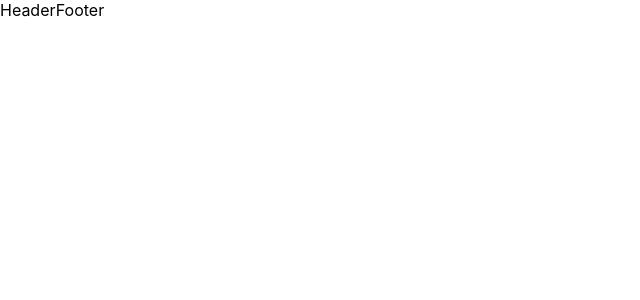
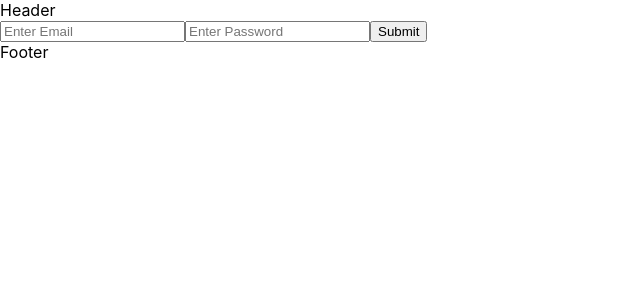
Before and after one commit to daemaks/SocialNetwork-DRF-React, a React (Create React App) app in the folder client/: page /login in a window 1280 px wide. Before the commit this address had no page. Shown: the top 300 px of the page, without its empty margins (0-640 px from the left). Built offline with nearby package versions, Linux system fonts and the light colour scheme.

Commit message:
create login page

```diff
--- a/client/src/App.tsx
+++ b/client/src/App.tsx
@@ -3,6 +3,7 @@ import {Routes, Route} from 'react-router-dom'
 import {Header} from './components/Header';
 import {Footer} from './components/Footer';
 import MainPage from './pages/MainPage';
+import LoginPage from './pages/LoginPage';
 
 export default function App() {
   return (
@@ -10,6 +11,7 @@ export default function App() {
       <Header/>
       <Routes>
         <Route path="/" element={<MainPage/>}/>
+        <Route path='/login' element={<LoginPage/>}/>
       </Routes>
       <Footer/>
     </div>
--- a/client/src/axios.ts
+++ b/client/src/axios.ts
@@ -11,3 +11,5 @@ const axiosInstance = axios.create({
             : null,
     },
 });
+
+export default axiosInstance;
--- /dev/null
+++ b/client/src/pages/LoginPage.tsx
@@ -0,0 +1,15 @@
+import React from 'react'
+
+const LoginPage = () => {
+  return (
+    <div>
+        <form>
+            <input type="text" name='email' placeholder='Enter Email'/>
+            <input type="password" name='password' placeholder='Enter Password'/>
+            <input type="submit" />
+        </form>
+    </div>
+  )
+}
+
+export default LoginPage
```
